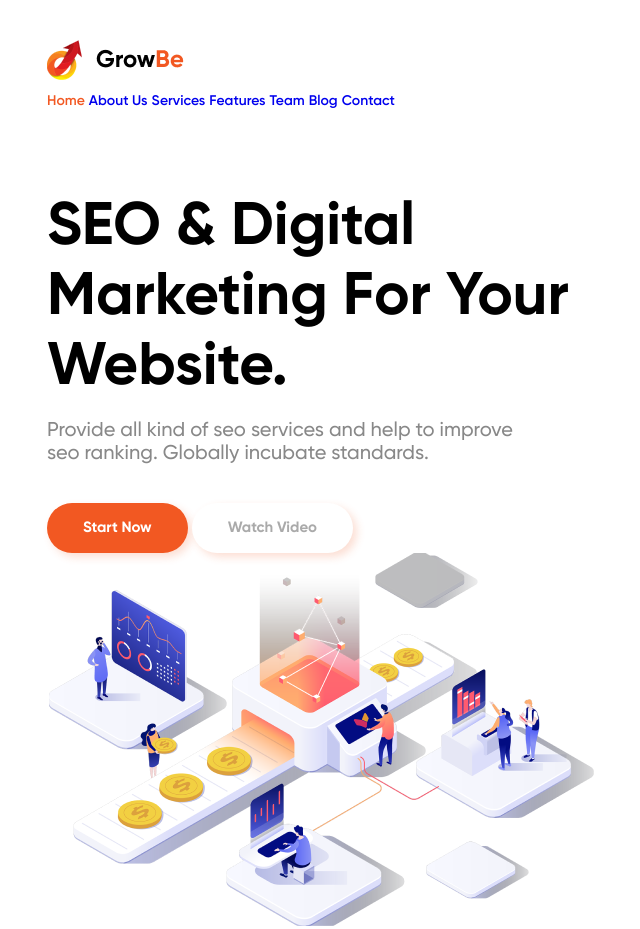
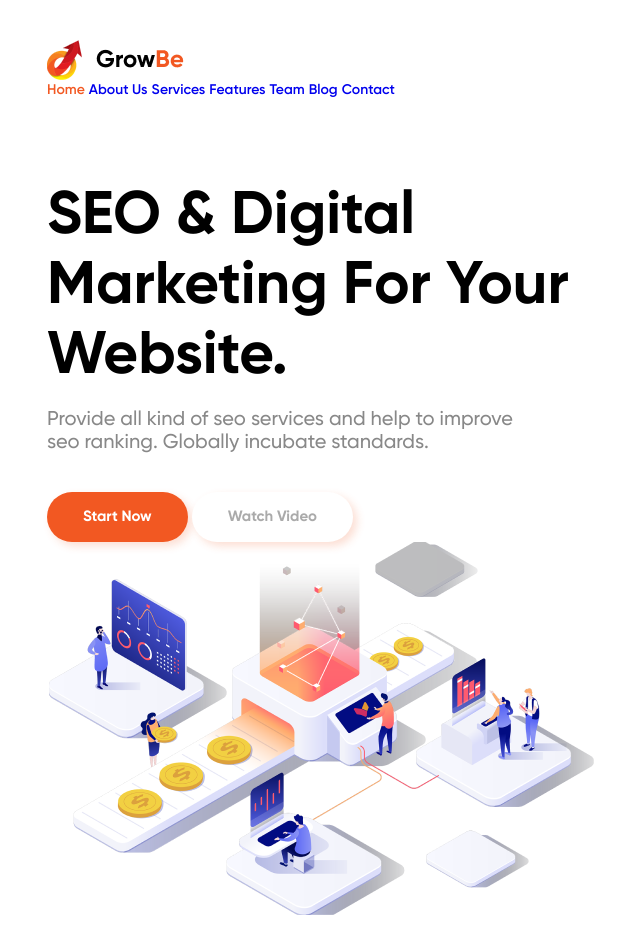
Before and after one commit to ptdmitry/good_shop, a plain HTML site: page project_1/index.html in a window 1280 px wide. Shown: the top 929 px of the page, without its empty margins (8-648 px from the left). Drawn offline with Linux system fonts and the light colour scheme.

Commit message:
fixed teachers remark

```diff
--- a/project_1/index.html
+++ b/project_1/index.html
@@ -8,7 +8,8 @@
     <title>Project 1</title>
   </head>
   <body>
-    <header class="menu container">
+    <header>
+      <div class="menu container">
         <img src="./img/logo-header.png" alt="" />
         <nav class="navigation">
           <a href="#" class="link hover">Home</a>
@@ -19,21 +20,27 @@
           <a href="#" class="link">Blog</a>
           <a href="#" class="link">Contact</a>
         </nav>
+      </div>
     </header>
     <main>
-      <section class="main__content container">
+      <section class="main__content">
+        <div class="main__content__wrapper container">
           <div class="main_content__left_side">
             <h1 class="title">SEO & Digital Marketing For Your Website.</h1>
-          <p class="text">Provide all kind of seo services and help to improve seo ranking. Globally incubate standards.</p>
+            <p class="text">
+              Provide all kind of seo services and help to improve seo ranking.
+              Globally incubate standards.
+            </p>
             <div class="button__list">
               <button class="btn">Start Now</button>
               <button class="btn btn_add">Watch Video</button>
             </div>
           </div>
-        <img src="./img/top-image.png" alt="top image">
+          <img src="./img/top-image.png" alt="top image" />
+        </div>
       </section>
     </main>
-    <footer class="">
+    <footer>
       <article class="logos container">
         <img src="./img/logo-1.png" alt="logo 1" />
         <img src="./img/logo-2-6.png" alt="logo 2" />
--- a/project_1/style.css
+++ b/project_1/style.css
@@ -35,14 +35,12 @@ img {
   margin: 0 auto;
 }
 
-.menu {
+header {
   margin-top: 40px;
   margin-bottom: 84px
 }
 
 .navigation {
-  margin-top: 11px;
-  margin-bottom: 12px
 }
 
 .link {
```
Lines whose indentation alone changed are shown as unchanged.
